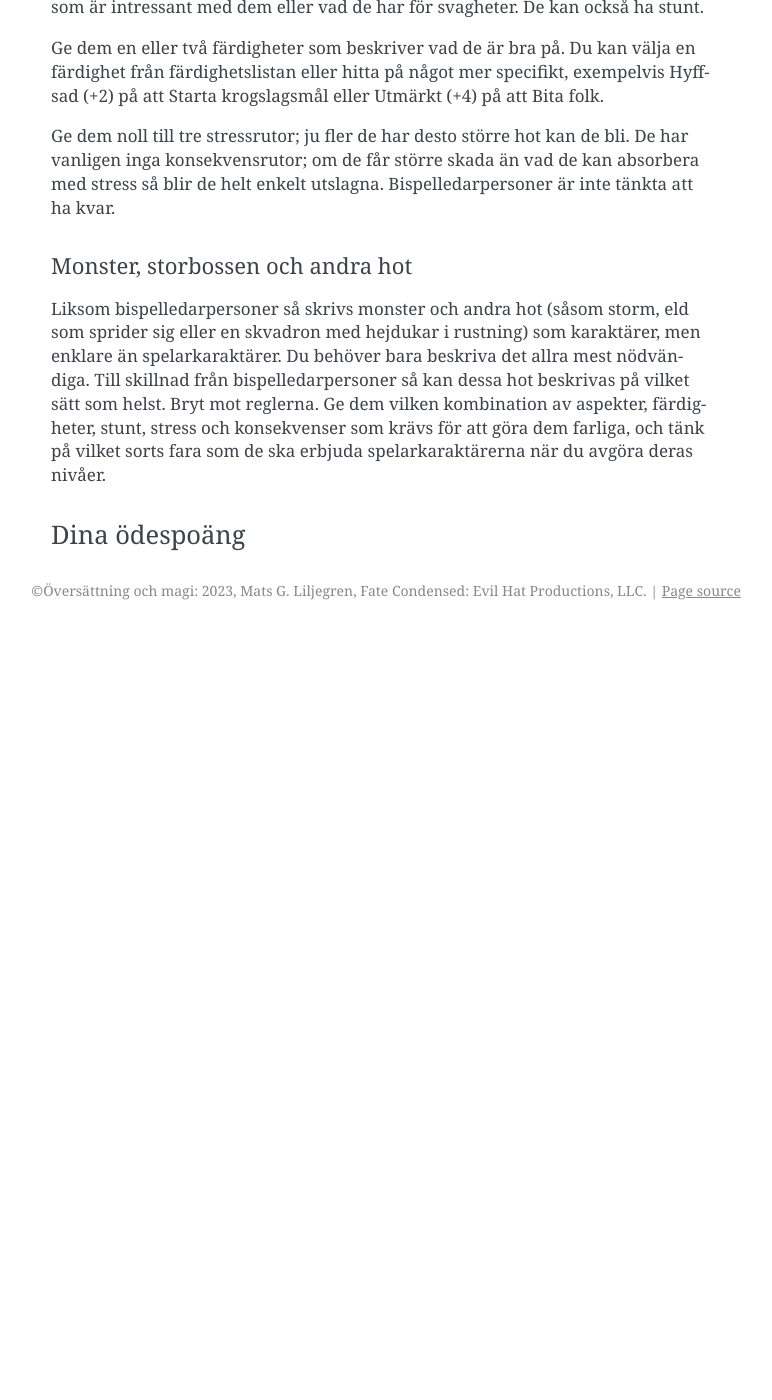
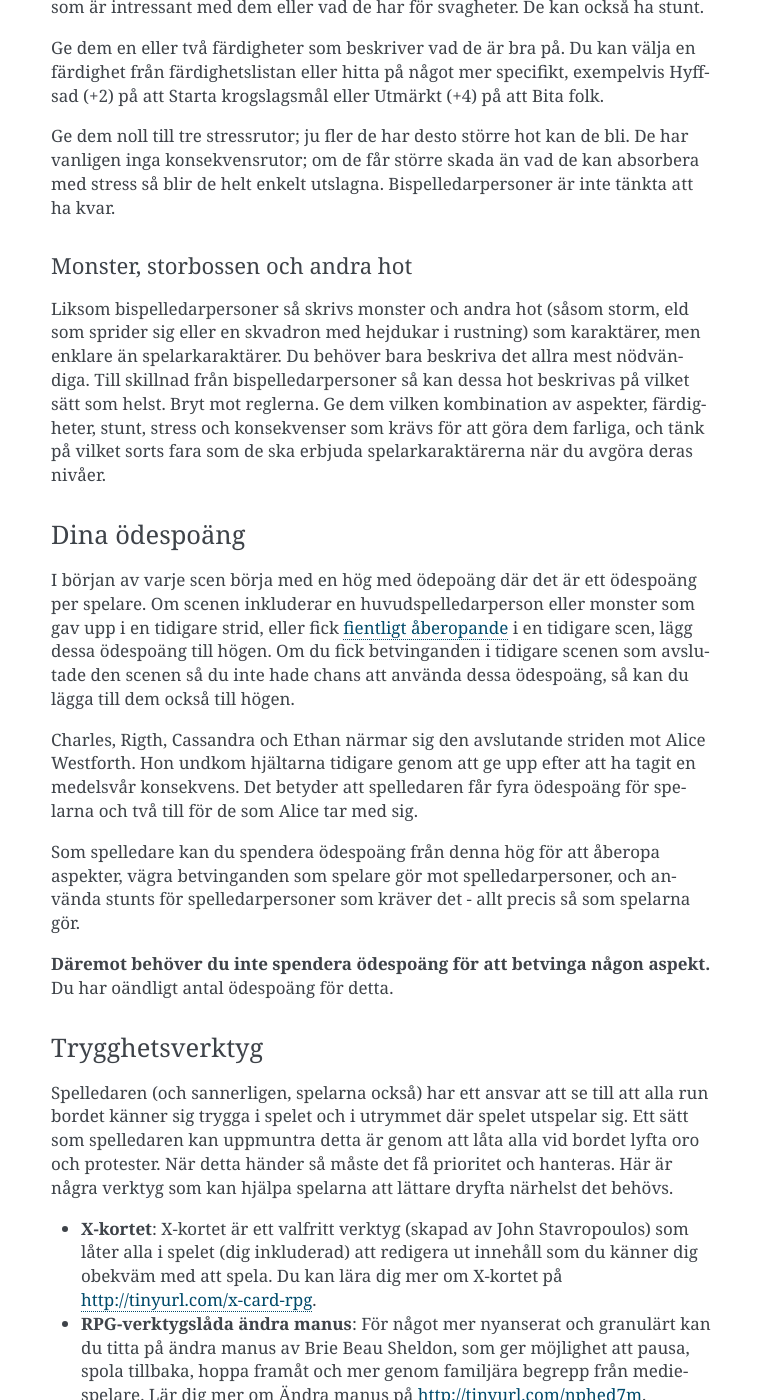
Before and after one commit to matslil/fate-condensed-svenska, a Sphinx documentation site: the page built from docs/source/fate.rst, in a window 1280 px wide and 1400 px high, scrolled down 42334 px. Shown: the whole window, without its empty margins (369-1141 px from the left). Built offline with Sphinx 7.4.7, drawn with Linux system fonts in a browser that asks for light colours; before the commit the page ends 42964 px from its top, so only the background shows below that; some of the changed text lies outside the part shown.

Commit message:
Skrivit klart Att vara spelledare

```diff
--- a/docs/source/fate.rst
+++ b/docs/source/fate.rst
@@ -318,7 +318,7 @@ Du kan modifiera tärningen genom att åberopa en aspekt för att få +2 på tä
 
 När du utför en handling men tärningsslaget inte räcker till så behöver du inte bara sitta och acceptera nederlaget. (Fast du kan absolut göra det. Kan bli roligt det med.) Aspekterna som är i spel ger dig valmöjligheter och en väg till framgång.
 
-När en aspekt kan ge dig berättigad hjälp i dina ansträngningar, beskriv hur den kan hjälpa dig och spendera ett ödespoäng för att åberopa den (eller använd ett fritt åberopande). Vad som är och inte är berättigat är ett ärende för **falskregeln** - man kan säga "det där är fel!" för att åberopa en aspekt. Enkelt uttryckt, falsktregeln är ett kalibreringsverktyg som alla runt bordet kan använda för att hjälpa spelgruppen att se till att spelet håller sig inom dess vision och ramar. Du kan använda `säkerhetsverktyg <#sakerhetsverktyg>`_ på liknande sätt.
+När en aspekt kan ge dig berättigad hjälp i dina ansträngningar, beskriv hur den kan hjälpa dig och spendera ett ödespoäng för att åberopa den (eller använd ett fritt åberopande). Vad som är och inte är berättigat är ett ärende för **falskregeln** - man kan säga "det där är fel!" för att åberopa en aspekt. Enkelt uttryckt, falsktregeln är ett kalibreringsverktyg som alla runt bordet kan använda för att hjälpa spelgruppen att se till att spelet håller sig inom dess vision och ramar. Du kan använda `trygghetsverktyg <#trygghetsverktyg>`_ på liknande sätt.
 
 När ditt åberopande av aspekt anses fel har du två valmöjligheter. Du kan ta tillbaka åberopandet och försöka något annat, kanske annan aspekt. Du kan ha en snabb diskussion om varför du anser att aspekter passar in. Om personen inte blir övertygad, ta tillbaka åberopandet och gå vidare. Om du övertygar personen så kan du fortsätta med framallandet som vanligt. Falskregeln är till för att spelupplevelsen ska bli bra. Använd den när något inte låter rätt eller logiskt eller inte passar in. Att kasta en bil med åberopandet av aspekten **Framstående som första intryck** är troligen ett fall för falskregeln. Men kanske har karaktären har en övernaturlig stunt som gör honom eller henne otroligt stark, stark nog för att kunna kasta en bil, och detta är första striden mot ett hemskt monster. I det fallet kanske **Framstående som första intryck** skulle kunna fungera.
 
@@ -1066,3 +1066,30 @@ Liksom bispelledarpersoner så skrivs monster och andra hot (såsom storm, eld s
 
 Dina ödespoäng
 ==============
+
+I början av varje scen börja med en hög med ödepoäng där det är ett ödespoäng per spelare. Om scenen inkluderar en huvudspelledarperson eller monster som gav upp i en tidigare strid, eller fick `fientligt åberopande`_ i en tidigare scen, lägg dessa ödespoäng till högen. Om du fick betvinganden i tidigare scenen som avslutade den scenen så du inte hade chans att använda dessa ödespoäng, så kan du lägga till dem också till högen.
+
+Charles, Rigth, Cassandra och Ethan närmar sig den avslutande striden mot Alice Westforth. Hon undkom hjältarna tidigare genom att ge upp efter att ha tagit en medelsvår konsekvens. Det betyder att spelledaren får fyra ödespoäng för spelarna och två till för de som Alice tar med sig.
+
+Som spelledare kan du spendera ödespoäng från denna hög för att åberopa aspekter, vägra betvinganden som spelare gör mot spelledarpersoner, och använda stunts för spelledarpersoner som kräver det - allt precis så som spelarna gör.
+
+**Däremot behöver du inte spendera ödespoäng för att betvinga någon aspekt.** Du har oändligt antal ödespoäng för detta.
+
+Trygghetsverktyg
+================
+
+Spelledaren (och sannerligen, spelarna också) har ett ansvar att se till att alla run bordet känner sig trygga i spelet och i utrymmet där spelet utspelar sig. Ett sätt som spelledaren kan uppmuntra detta är genom att låta alla vid bordet lyfta oro och protester. När detta händer så måste det få prioritet och hanteras. Här är några verktyg som kan hjälpa spelarna att lättare dryfta närhelst det behövs.
+
+- **X-kortet**: X-kortet är ett valfritt verktyg (skapad av John Stavropoulos) som låter alla i spelet (dig inkluderad) att redigera ut innehåll som du känner dig obekväm med att spela. Du kan lära dig mer om X-kortet på http://tinyurl.com/x-card-rpg.
+- **RPG-verktygslåda ändra manus**: För något mer nyanserat och granulärt kan du titta på ändra manus av Brie Beau Sheldon, som ger möjlighet att pausa, spola tillbaka, hoppa framåt och mer genom familjära begrepp från mediespelare. Lär dig mer om Ändra manus på http://tinyurl.com/nphed7m.
+
+Verktyg som dessa kan också användas som `falskregel <#Åberopa en aspekt>`_ för kalibrering. De erbjuder ett sätt för spelarna att på ett bekvämt sätt propagera för vad de vill få ut av spelet. Ge dessa verktyg den respekt och uppmuntran som de förtjänar!
+
+==============
+Valfria regler
+==============
+
+Dessa är några valfria eller alternativa regler som du kan bestämma dig för att använda i spelet.
+
+Villkor
+=======
```
Also changed, not shown: other parts of docs/source/fate.rst (+1 -1 lines).
